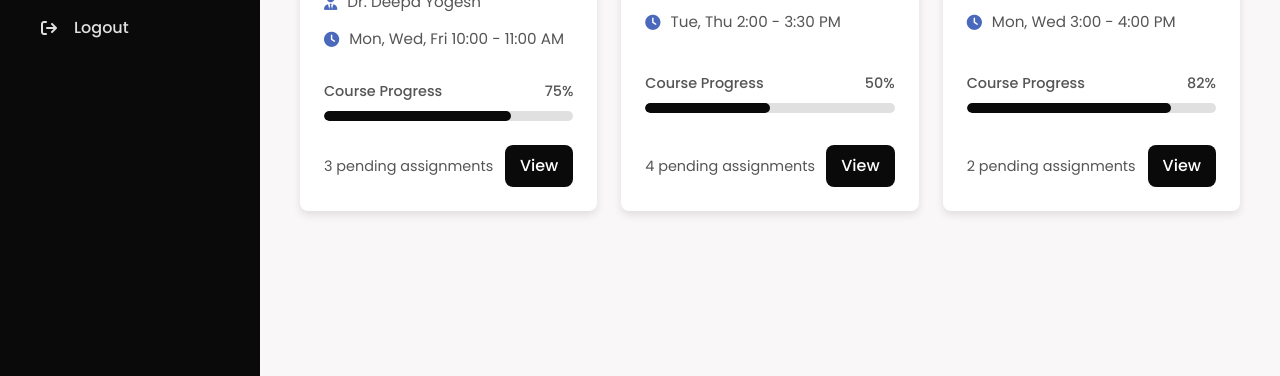
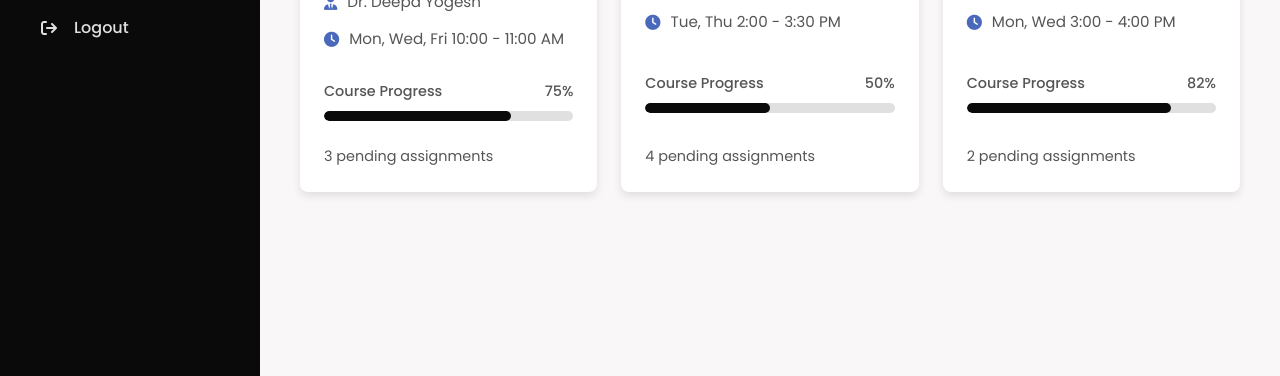
Before and after one commit to Rahul-Rajesh04/student-dashboard, a plain HTML site: page dashboard.html in a window 1280 px wide. Shown: the part 424-800 px from the top of the page. Drawn offline with Linux system fonts and the light colour scheme.

Commit message:
Second Draft

```diff
--- a/dashboard.html
+++ b/dashboard.html
@@ -82,7 +82,6 @@
                         </div>
                         <div class="course-card-footer">
                             <span>3 pending assignments</span>
-                            <a href="course_detail.html" class="btn btn-primary" style="padding: 8px 15px;">View</a>
                         </div>
                     </div>
                     <div class="card course-card">
@@ -108,7 +107,6 @@
                         </div>
                         <div class="course-card-footer">
                             <span>4 pending assignments</span>
-                            <a href="course_detail.html" class="btn btn-primary" style="padding: 8px 15px;">View</a>
                         </div>
                     </div>
                      <div class="card course-card">
@@ -134,7 +132,6 @@
                         </div>
                         <div class="course-card-footer">
                             <span>2 pending assignments</span>
-                            <a href="course_detail.html" class="btn btn-primary" style="padding: 8px 15px;">View</a>
                         </div>
                     </div>
                 </div>
```
